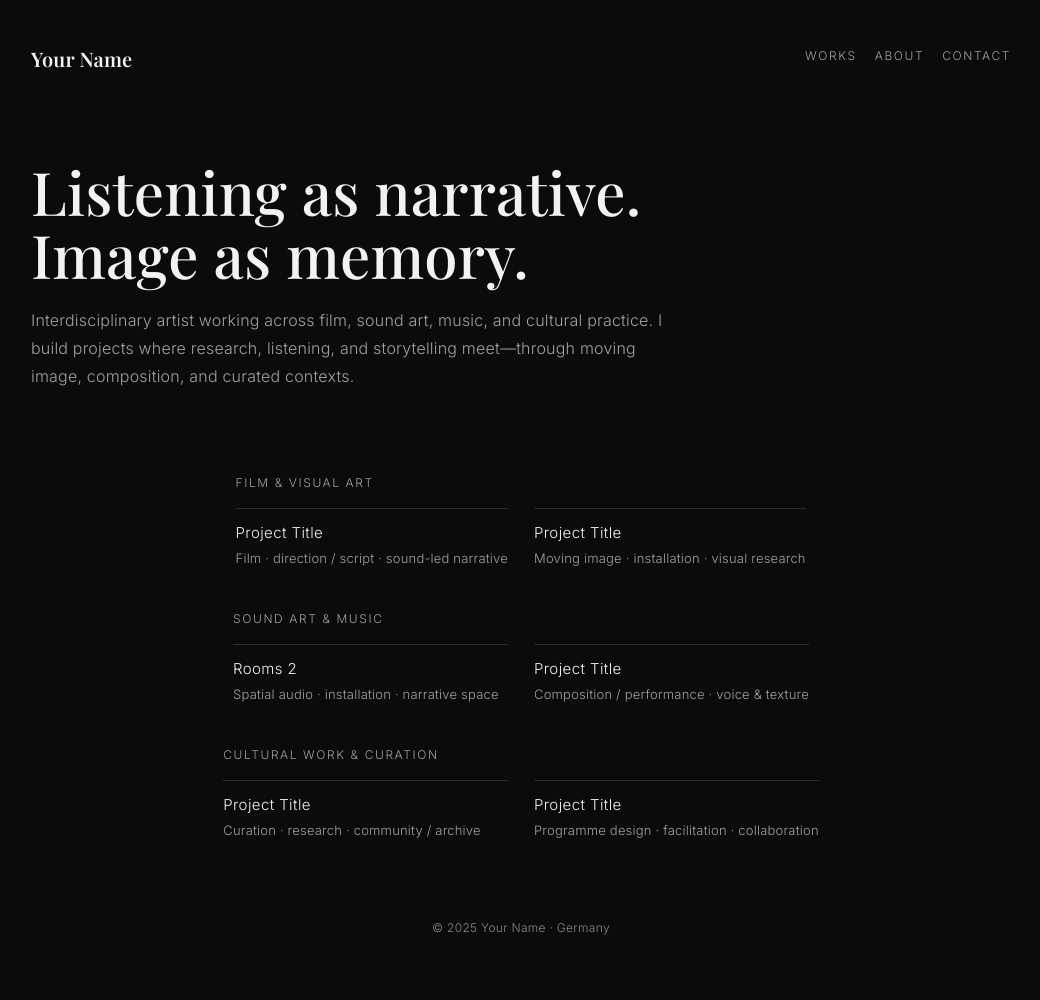
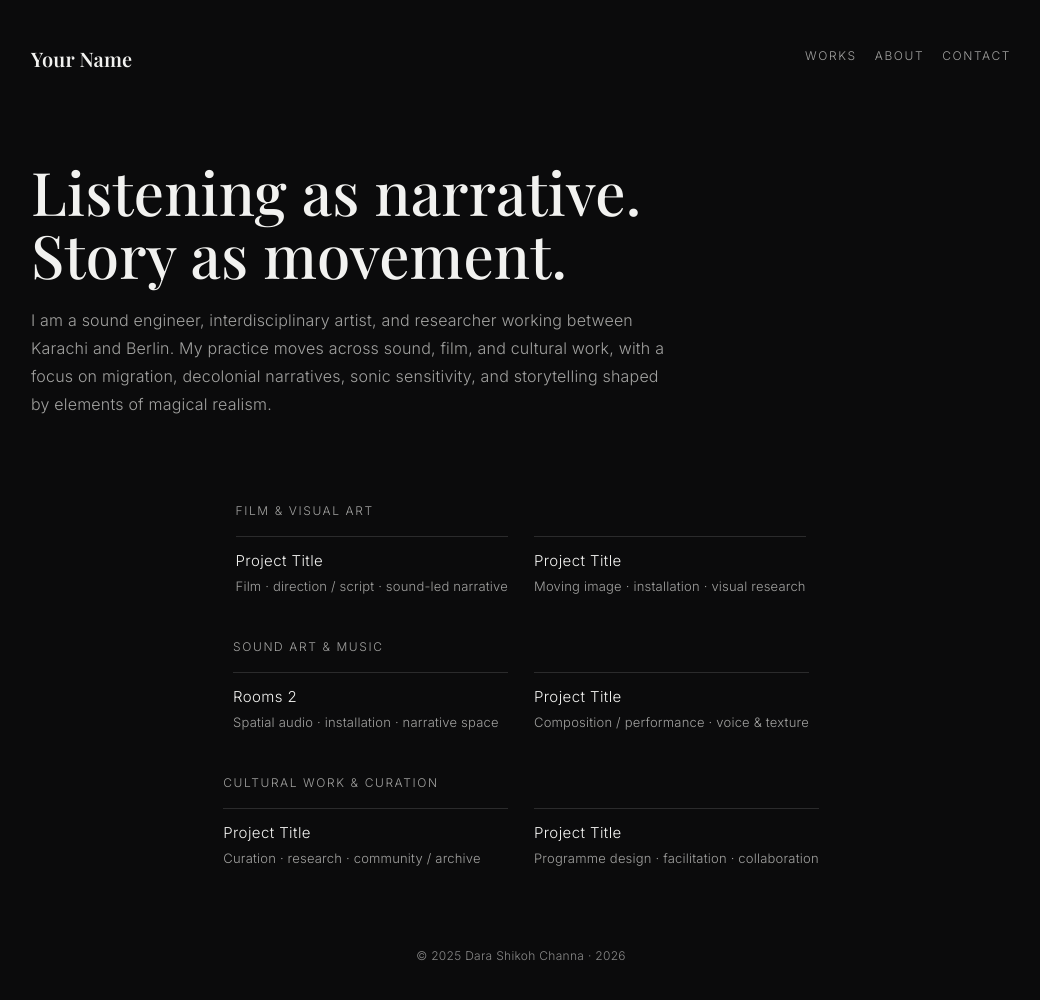
Before and after one commit to dshikoh/shikoh, a plain HTML site: page index.html in a window 1280 px wide. Shown: the whole page, without its empty margins (119-1159 px from the left). Drawn offline with nearby package versions, Linux system fonts and the light colour scheme; a web font is replaced by a local one.

Commit message:
Update index.html

```diff
--- a/index.html
+++ b/index.html
@@ -3,7 +3,7 @@
 <head>
   <meta charset="utf-8" />
   <meta name="viewport" content="width=device-width, initial-scale=1" />
-  <title>Your Name</title>
+  <title>Dara Shikoh Channa</title>
   <meta name="description" content="Interdisciplinary artist working across film, sound, music and cultural practice." />
   <link rel="preconnect" href="https://fonts.googleapis.com">
   <link rel="preconnect" href="https://fonts.gstatic.com" crossorigin>
@@ -44,12 +44,15 @@
     </header>
 
     <main>
-      <h1>Listening as narrative.<br>Image as memory.</h1>
-      <p class="intro">
-        Interdisciplinary artist working across film, sound art, music, and cultural practice.
-        I build projects where research, listening, and storytelling meet—through moving image,
-        composition, and curated contexts.
-      </p>
+      <h1>Listening as narrative.<br>Story as movement.</h1>
+
+<p class="intro">
+  I am a sound engineer, interdisciplinary artist, and researcher working between
+  Karachi and Berlin. My practice moves across sound, film, and cultural work,
+  with a focus on migration, decolonial narratives, sonic sensitivity, and storytelling
+  shaped by elements of magical realism.
+</p>
+
     </main>
 
     <div class="divider"></div>
@@ -97,7 +100,7 @@
     </section>
 
     <footer>
-      <div>© <span id="y"></span> Your Name · Germany</div>
+      <div>© <span id="y"></span> Dara Shikoh Channa · 2026</div>
     </footer>
   </div>
   <script>document.getElementById("y").textContent=new Date().getFullYear();</script>
```
